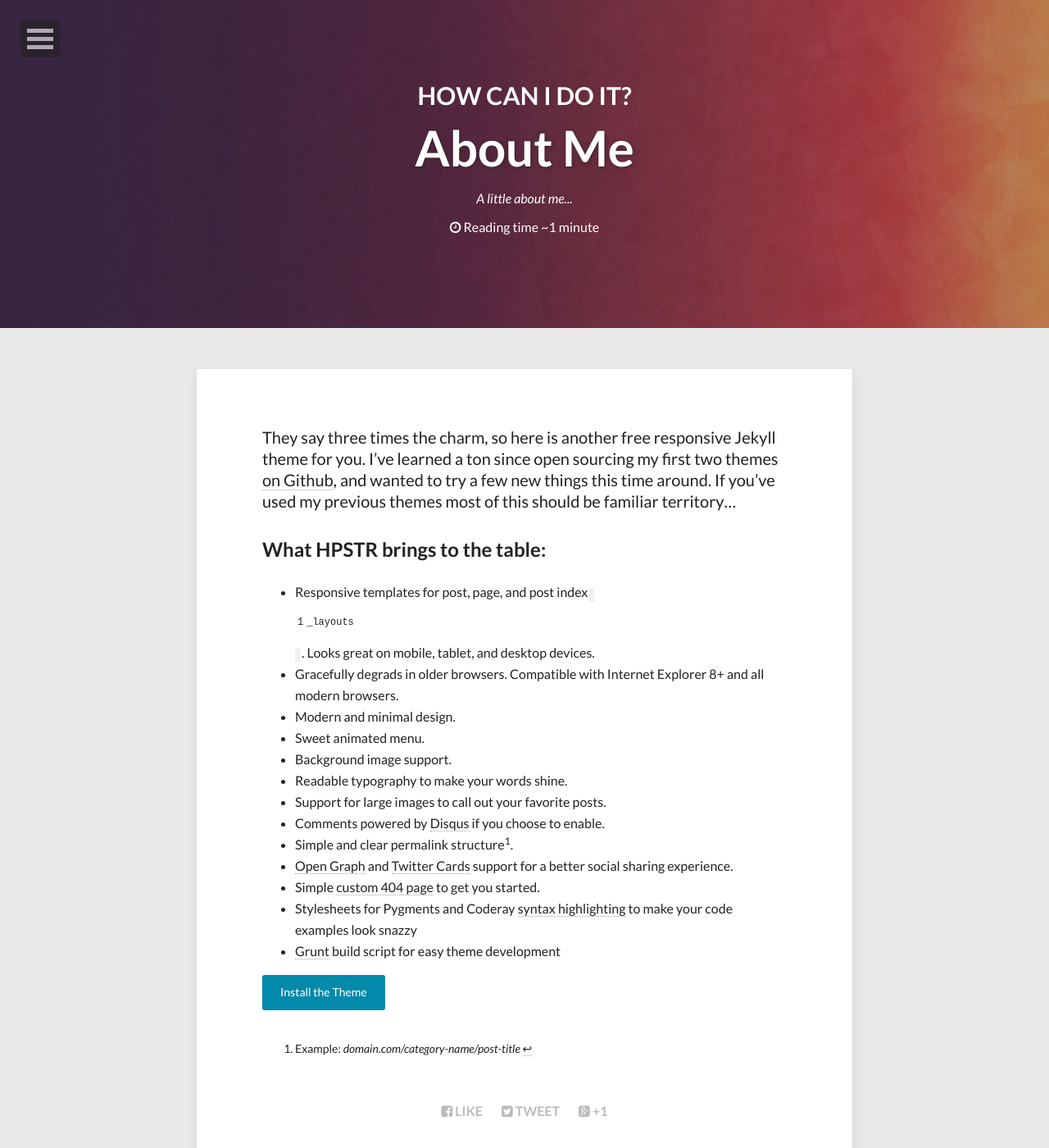
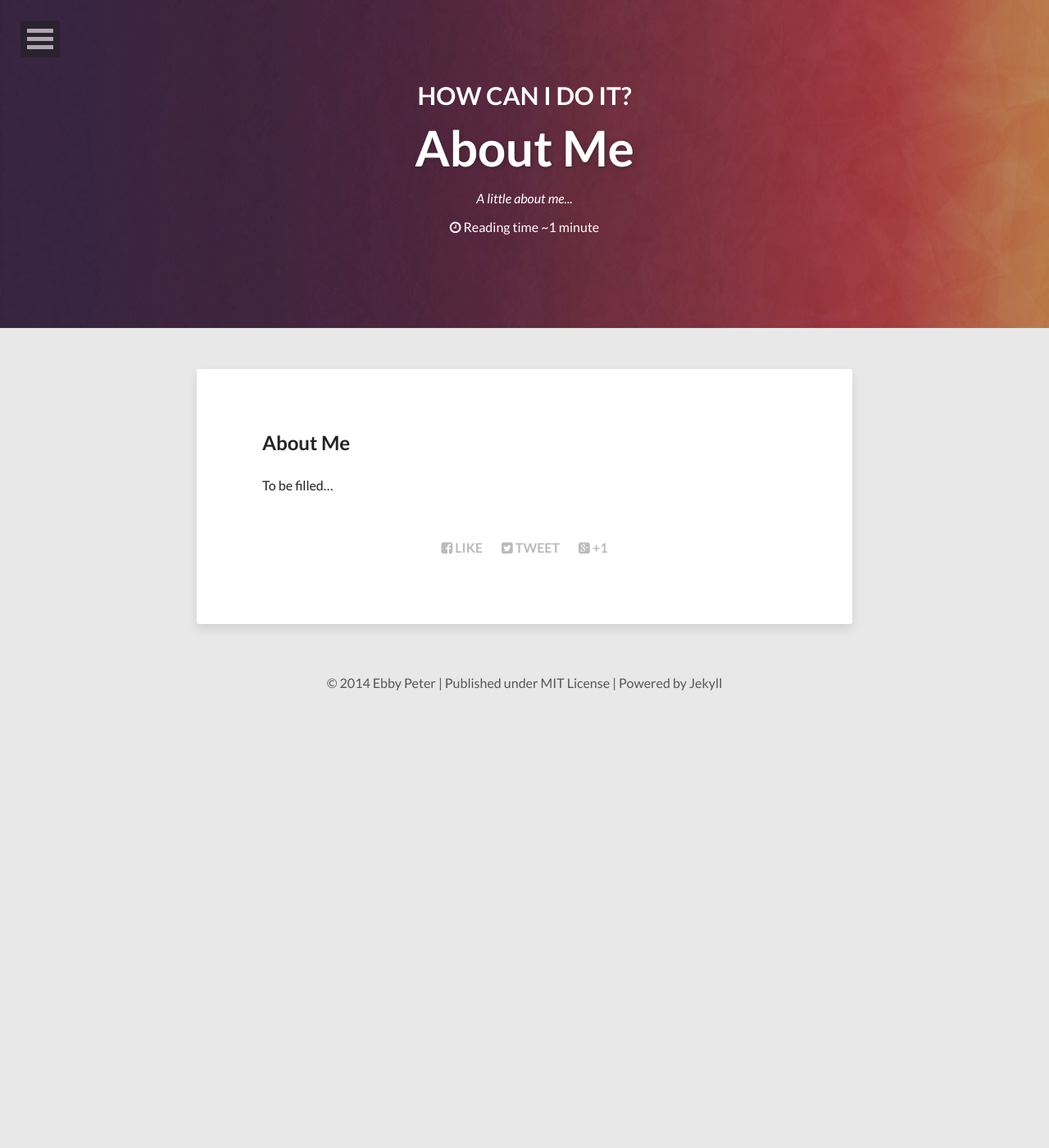
Before and after one commit to ebbypeter/ebbypeter.github.io, a Jekyll site: the page built from about/index.md, in a window 1280 px wide and 1400 px high. Shown: the whole window at 82% size. Built offline with Jekyll 4.4.1, drawn with Linux system fonts in a browser that asks for light colours; nearby versions of some CDN libraries.

Commit message:
Updated Google Analytics, Google Verify & Bing Verify Parameters.

```diff
--- a/_config.yml
+++ b/_config.yml
@@ -7,10 +7,12 @@
 # When testing locally leave blank or use http://localhost:4000
 url: http://howcanidoit.in
 
+#http://howcanidoit.in
+
 # Owner/author information
 owner:
   name:           Ebby Peter
-  avatar:         avatar.jpg
+  avatar:         Ebby.jpg
   bio:            "Your bio goes here. It shouldn't be super long but a good two sentences or two should suffice."
   email:          ebby.learning@outlook.com
   # Social networking links used in footer. Update and remove as you like.
@@ -30,10 +32,10 @@
 background:
 
 # Analytics and webmaster tools stuff goes here
-google_analytics:
-google_verify:
+google_analytics: UA-56540581-1
+google_verify: 3-GDL4XGJW3KBT2jaHvr0MXkkiaEHd6JTfLSKjPj3gs
 # https://ssl.bing.com/webmaster/configure/verify/ownership Option 2 content= goes here
-bing_verify:
+bing_verify: 61E4F53D58574CE42FCF77D16F95C06D
 
 # http://en.wikipedia.org/wiki/List_of_tz_database_time_zones
 timezone:    Pacific/Auckland
--- a/about/index.md
+++ b/about/index.md
@@ -7,24 +7,5 @@
 comments: false
 ---
 
-They say three times the charm, so here is another free responsive Jekyll theme for you. I've learned a ton since open sourcing my first two themes [on Github](http://github.com/mmistakes), and wanted to try a few new things this time around. If you've used my previous themes most of this should be familiar territory...
-
-## What HPSTR brings to the table:
-
-* Responsive templates for post, page, and post index `_layouts`. Looks great on mobile, tablet, and desktop devices.
-* Gracefully degrads in older browsers. Compatible with Internet Explorer 8+ and all modern browsers.
-* Modern and minimal design.
-* Sweet animated menu.
-* Background image support.
-* Readable typography to make your words shine.
-* Support for large images to call out your favorite posts.
-* Comments powered by [Disqus](http://disqus.com) if you choose to enable.
-* Simple and clear permalink structure[^1].
-* [Open Graph](https://developers.facebook.com/docs/opengraph/) and [Twitter Cards](https://dev.twitter.com/docs/cards) support for a better social sharing experience.
-* Simple [custom 404 page]({{ site.url }}/404.html) to get you started.
-* Stylesheets for Pygments and Coderay [syntax highlighting]({{ site.url }}/code-highlighting-post/) to make your code examples look snazzy
-* [Grunt](http://gruntjs.com) build script for easy theme development
-
-<div markdown="0"><a href="{{ site.url }}/theme-setup" class="btn btn-info">Install the Theme</a></div>
-
-[^1]: Example: *domain.com/category-name/post-title*
+##About Me
+To be filled...
```
Also changed, not shown: images/Ebby.jpg (added), 10 other files.
